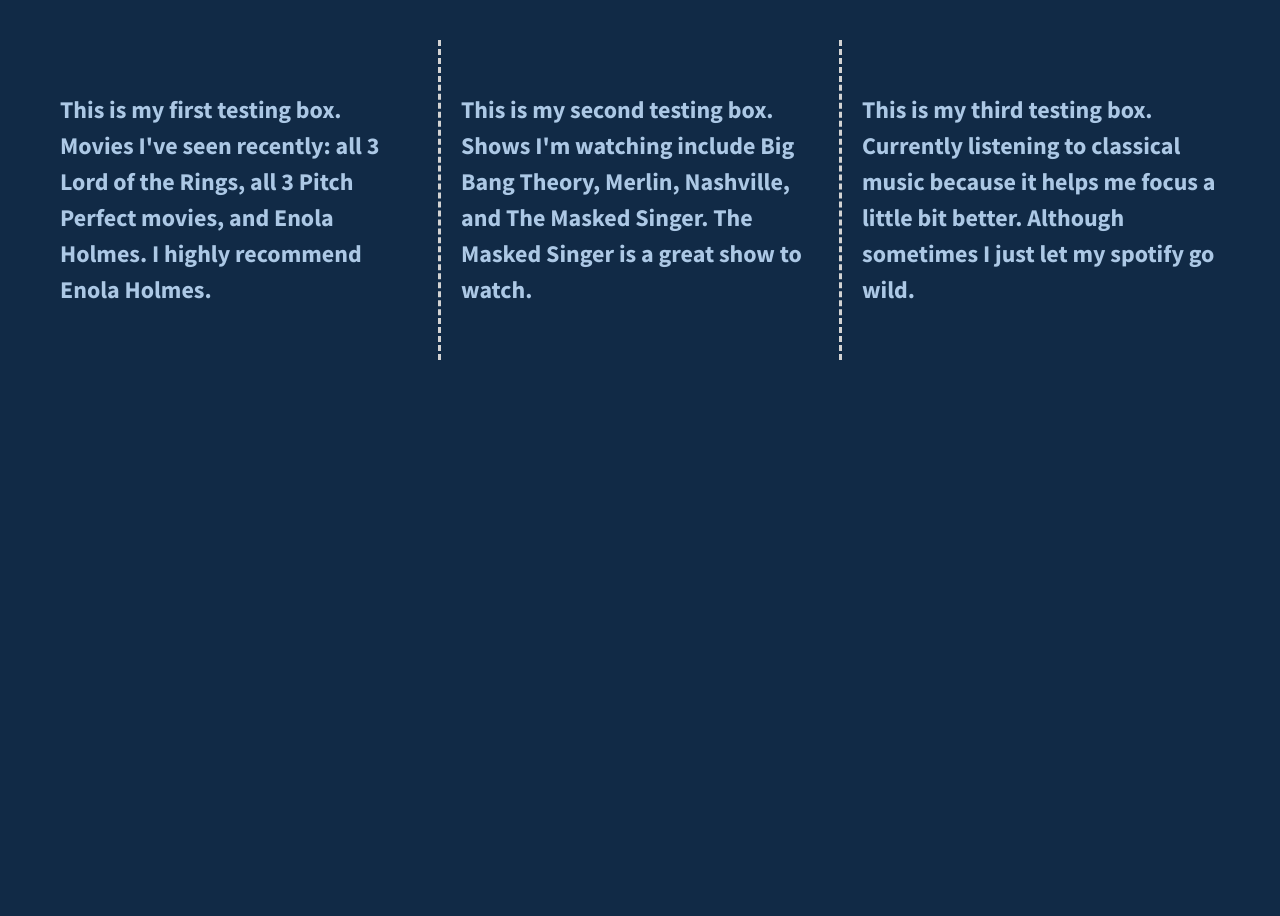
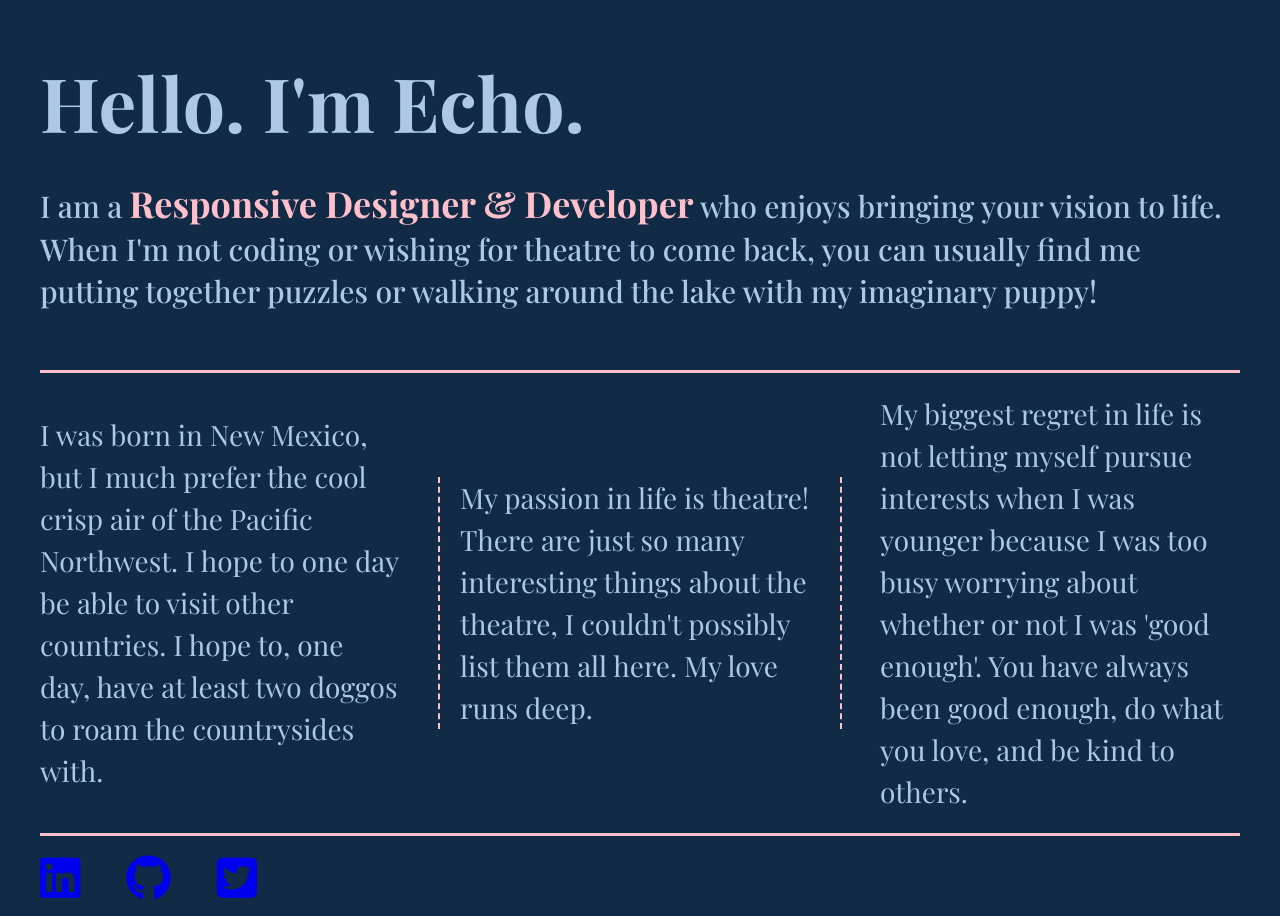
Before and after one commit to echo-codes/flexbox-divs-starter, a plain HTML site: page index.html in a window 1280 px wide. Before the commit the page ends 880 px from the top, so only its background shows below. Drawn offline with nearby package versions, Linux system fonts and the light colour scheme.

Commit message:
Personalized, added header, main, and footer sections

```diff
--- a/css/main.css
+++ b/css/main.css
@@ -95,7 +95,7 @@ textarea {
    Author's custom styles
    ========================================================================== */
 
-
+/*use for reference and then delete--
 html {
   background-color: #112a46;
   height: 100%;
@@ -109,14 +109,12 @@ body {
 }
 
 .wrapper {
-  /*add display:flex and set justify-content to space-between*/
   display: flex;
   justify-content: space-between;
   font-weight: 700;
 }
 
-.div-1, .div-2, .div-3 {
-  /*give the divs a width of 30%, add display:flex, set justify-content and align-items to center*/
+.fact-1, .fact-2, .fact-3 {
   display: flex;
   justify-content: center;
   align-items: center;
@@ -127,11 +125,99 @@ body {
   width: 30%;
   padding: 10px 20px;
 }
-.div-2 {
+.fact-2 {
   border-left: 3px lightgrey dashed;
   border-right: 3px lightgrey dashed;
 }
+**/
+html {
+  background-color: #112a46;
+  height: 100%;
+  width: 100%;
+}
 
+body {
+  font-family: 'Playfair Display', serif;
+  padding: 0 2em;
+  font-size: 1.25em;
+  height: 100%;
+  color: #acc8e5;
+}
+
+.profile {
+  display: flex;
+  justify-content: space-between;
+  align-items: center;
+  flex-flow: row wrap;
+}
+
+header {
+  display: flex;
+  justify-content: flex-start;
+  align-items: flex-start;
+}
+header h1{
+  font-size: 3.75em;
+}
+header, footer {
+  height: 80px;
+  width: 100%;
+}
+main {
+  display: flex;
+  justify-content: center;
+  align-items: center;
+  border-bottom: 3px pink solid;
+  height: 250px;
+  width: 100%;
+  padding: 2em 0 0 0;
+}
+main p {
+  font-size: 1.5em;
+  font-weight: 500;
+}
+main span{
+  color: pink;
+  font-size: 1.2em;
+  font-weight: 700;
+}
+
+.fun-facts {
+  color: #acc8e5;
+  line-height: 1.5em;
+  font-size: 1.4em;
+  padding: 20px 0;
+  width: 30%;
+  height: auto;
+  display: flex;
+  justify-content: center;
+  align-items: center;
+}
+
+#fact-2 {
+  border-left: 2px pink dashed;
+  border-right: 2px pink dashed;
+  padding: 0 20px 0 20px;
+}
+
+footer {
+  display: flex;
+  justify-content: flex-start;
+  align-items: center;
+  border-top: 3px pink solid;
+}
+
+footer ul {
+  display: flex;
+  padding-left: 0;
+  list-style-type: none;
+}
+
+footer ul li {
+  font-size: 2.3em;
+  padding: 0 1em 0 0;
+  text-decoration: none;
+}
 
 
 
--- a/index.html
+++ b/index.html
@@ -3,35 +3,56 @@
     <head>
         <meta charset="utf-8">
         <meta http-equiv="x-ua-compatible" content="ie=edge">
-        <title>Make me into a grid!</title>
+        <title>Yay Flexbox!</title>
         <meta name="description" content="">
         <meta name="viewport" content="width=device-width, initial-scale=1">
 
         <link rel="apple-touch-icon" href="apple-touch-icon.png">
         <!-- Place favicon.ico in the root directory -->
-
+        <script src="https://kit.fontawesome.com/ec464e7cc8.js" crossorigin="anonymous"></script>
         <link rel="stylesheet" href="css/normalize.css">
         <link rel="stylesheet" href="css/main.css">
         <script src="js/vendor/modernizr-2.8.3.min.js"></script>
         <link href='http://fonts.googleapis.com/css?family=Lora:700' rel='stylesheet' type='text/css'>
         <link href='http://fonts.googleapis.com/css?family=Source+Sans+Pro:400,700' rel='stylesheet' type='text/css'>
+        <link href="https://fonts.googleapis.com/css2?family=Playfair+Display:wght@400;500;700&display=swap" rel="stylesheet">
     </head>
     <body>
         <!--[if lt IE 8]>
             <p class="browserupgrade">You are using an <strong>outdated</strong> browser. Please <a href="http://browsehappy.com/">upgrade your browser</a> to improve your experience.</p>
         <![endif]-->
 
-        <section class="wrapper">
-            <div class="div-1">
-                This is my first testing box. Movies I've seen recently: all 3 Lord of the Rings, all 3 Pitch Perfect movies, and Enola Holmes.  I highly recommend Enola Holmes.
-            </div>
-            <div class="div-2">
-                This is my second testing box. Shows I'm watching include Big Bang Theory, Merlin, Nashville, and The Masked Singer.  The Masked Singer is a great show to watch.
-            </div>
-            <div class="div-3">
-                This is my third testing box. Currently listening to classical music because it helps me focus a little bit better. Although sometimes I just let my spotify go wild.
-            </div>
+        <section class="profile">
+            <header>
+                <h1>Hello. I'm Echo.</h1>
+            </header>
+            <main>
+                <p>I am a <span>Responsive Designer & Developer</span> who enjoys bringing your vision to life. When I'm not coding or wishing for theatre to come back, you can usually find me putting together puzzles or walking around the lake with my imaginary puppy!</p>
+            </main>
+              <div id="fact-1" class="fun-facts">
+                I was born in New Mexico, but I much prefer the cool crisp air of the Pacific Northwest.  I hope to one day be able to visit other countries.  I hope to, one day, have at least two doggos to roam the countrysides with.
+              </div>
+              <div id="fact-2" class="fun-facts">
+                My passion in life is theatre!  There are just so many interesting things about the theatre, I couldn't possibly list them all here.  My love runs deep.
+              </div>
+              <div id="fact-3" class="fun-facts">
+                My biggest regret in life is not letting myself pursue interests when I was younger because I was too busy worrying about whether or not I was 'good enough'.  You have always been good enough, do what you love, and be kind to others.
+              </div>
+            <footer>
+              <ul>
+                <li>
+                  <a href="https://www.linkedin.com/in/echo-johnson-a551501b7/" target="_blank"><i class="fab fa-linkedin"></i></a>
+                </li>
+                <li>
+                  <a href="https://github.com/echo-codes" target="_blank"><i class="fab fa-github"></i></a>
+                </li>
+                <li>
+                  <a href="https://twitter.com/echo8_base" target="_blank"><i class="fab fa-twitter-square"></i></a>
+                </li>
+              </ul>
+            </footer>
         </section>
+
 
         <script src="https://ajax.googleapis.com/ajax/libs/jquery/1.11.3/jquery.min.js"></script>
         <script>window.jQuery || document.write('<script src="js/vendor/jquery-1.11.3.min.js"><\/script>')</script>
```
